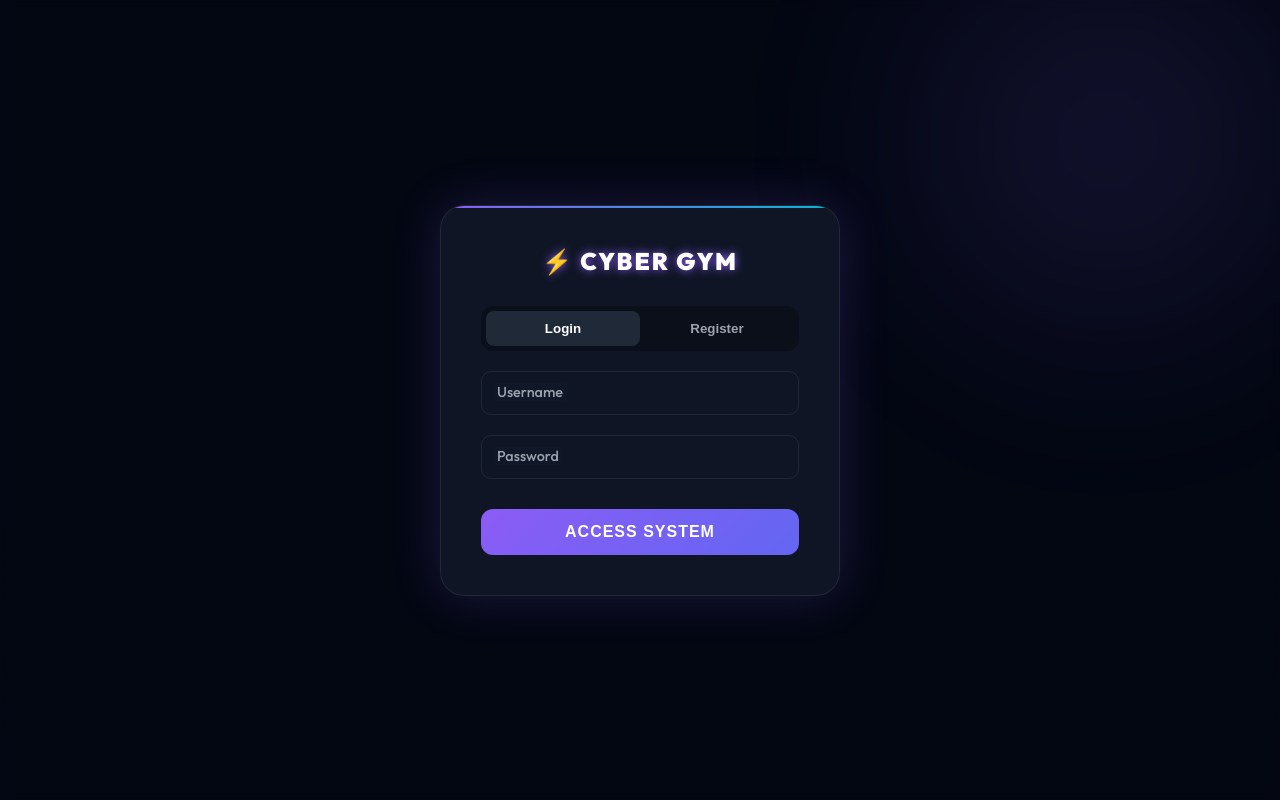
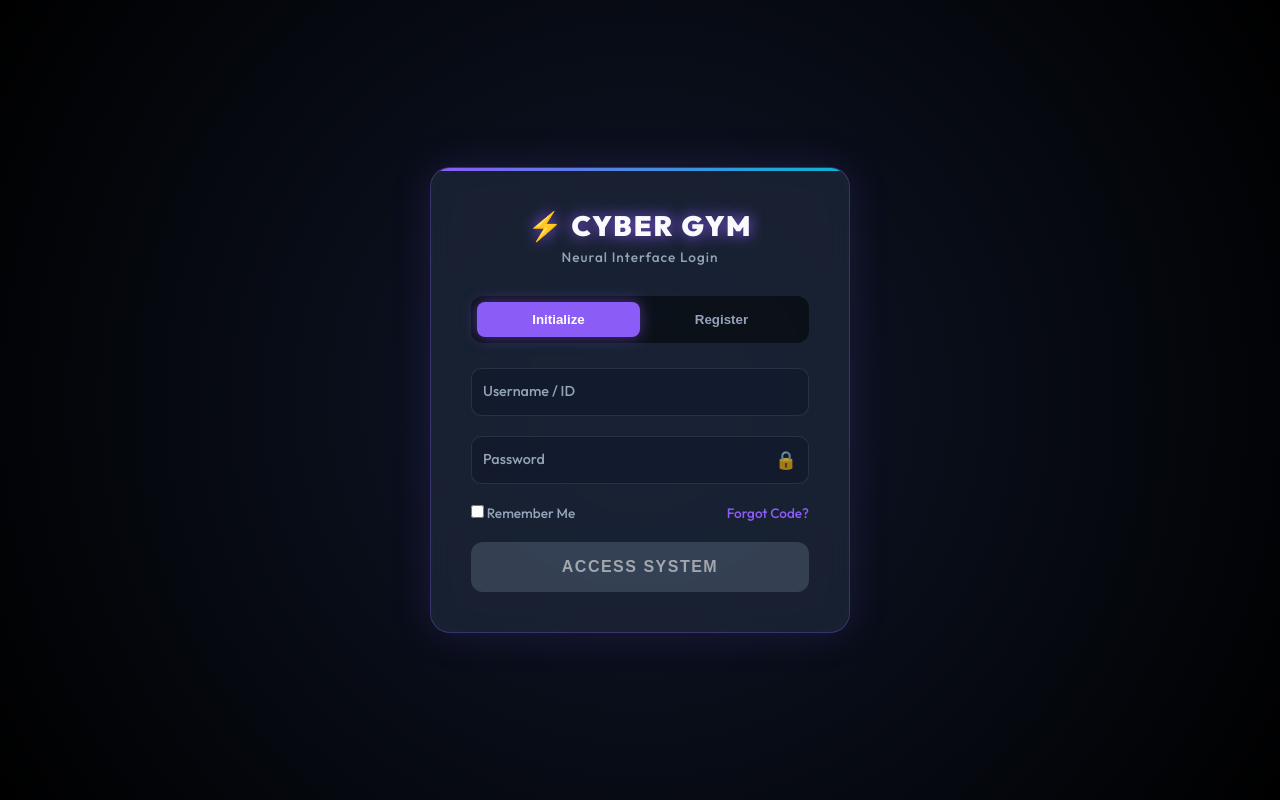
Before and after one commit to Pisedh/Gym_schedule-daily, a Vue app in the folder gymschedule/: page /login in a window 1280 px wide. Built offline with nearby package versions, Linux system fonts and the light colour scheme.

Commit message:
update login page

```diff
--- a/gymschedule/src/views/Auth.vue
+++ b/gymschedule/src/views/Auth.vue
@@ -1,19 +1,49 @@
 <script setup>
-import { ref } from 'vue';
+import { ref, computed } from 'vue';
 import { useRouter } from 'vue-router';
 
 const router = useRouter();
+
+// --- State ---
 const authMode = ref('login');
-const authForm = ref({ username: '', password: '' });
+const isLoading = ref(false);
+const showPassword = ref(false);
+const rememberMe = ref(false);
 const authError = ref('');
 
+const authForm = ref({
+  username: '',
+  password: '',
+  confirmPassword: ''
+});
+
+// --- Computed ---
+const passwordStrength = computed(() => {
+  const pass = authForm.value.password;
+  if (!pass) return 0;
+  let score = 0;
+  if (pass.length > 5) score += 33;
+  if (pass.length > 8 && /[A-Z]/.test(pass)) score += 33;
+  if (/[0-9]/.test(pass) && /[^A-Za-z0-9]/.test(pass)) score += 34;
+  return score;
+});
+
+const isFormValid = computed(() => {
+  if (!authForm.value.username || !authForm.value.password) return false;
+  if (authMode.value === 'register' && authForm.value.password !== authForm.value.confirmPassword) return false;
+  return true;
+});
+
+// --- Audio Effects ---
 const playSound = (type) => {
   const audio = new (window.AudioContext || window.webkitAudioContext)();
   const osc = audio.createOscillator();
   const gain = audio.createGain();
   const now = audio.currentTime;
+
   osc.connect(gain);
   gain.connect(audio.destination);
+
   if (type === 'error') {
     osc.type = 'sawtooth';
     osc.frequency.setValueAtTime(150, now);
@@ -28,32 +58,57 @@ const playSound = (type) => {
   osc.start(now); osc.stop(now + 0.5);
 };
 
-const defaultUser = { name: '', level: 1, xp: 0, nextLevelXp: 500, streak: 0, totalWorkouts: 0, history: [], queue: [] };
+// --- Handlers ---
+const toggleMode = (mode) => {
+  authMode.value = mode;
+  authError.value = '';
+  authForm.value.confirmPassword = '';
+};
 
-const handleAuth = () => {
+const handleAuth = async () => {
   authError.value = '';
-  if (!authForm.value.username || !authForm.value.password) {
-    authError.value = 'Credentials Required'; playSound('error'); return;
+
+  if (authMode.value === 'register' && authForm.value.password !== authForm.value.confirmPassword) {
+    authError.value = 'Passwords do not match';
+    playSound('error');
+    return;
   }
+
+  // Simulate Network Delay for UX
+  isLoading.value = true;
+  await new Promise(resolve => setTimeout(resolve, 800));
+
   const db = JSON.parse(localStorage.getItem('cybergym_users') || '{}');
   const { username, password } = authForm.value;
 
   if (authMode.value === 'register') {
-    if (db[username]) { authError.value = 'User already exists'; playSound('error'); return; }
-    const newUser = { ...defaultUser, name: username, password };
-    db[username] = newUser;
-    localStorage.setItem('cybergym_users', JSON.stringify(db));
-    loginUser(username);
+    if (db[username]) {
+      authError.value = 'User ID already exists';
+      playSound('error');
+    } else {
+      const defaultUser = { name: username, level: 1, xp: 0, streak: 0, history: [] };
+      db[username] = { ...defaultUser, password }; // In production, never store raw passwords!
+      localStorage.setItem('cybergym_users', JSON.stringify(db));
+      loginUser(username);
+    }
   } else {
     const user = db[username];
-    if (!user || user.password !== password) { authError.value = 'Invalid Coordinates'; playSound('error'); return; }
-    loginUser(username);
+    if (!user || user.password !== password) {
+      authError.value = 'Invalid Coordinates (Incorrect Username or Password)';
+      playSound('error');
+    } else {
+      loginUser(username);
+    }
   }
+  isLoading.value = false;
 };
 
 const loginUser = (username) => {
   playSound('login');
   localStorage.setItem('cybergym_session', username);
+  if (rememberMe.value) {
+    localStorage.setItem('cybergym_remember', username);
+  }
   router.push('/');
 };
 </script>
@@ -61,35 +116,316 @@ const loginUser = (username) => {
 <template>
   <div class="auth-container">
     <div class="auth-card">
-      <div class="auth-logo">⚡ CYBER GYM</div>
+      <div class="auth-header">
+        <div class="auth-logo">⚡ CYBER GYM</div>
+        <p class="auth-subtitle">Neural Interface Login</p>
+      </div>
+
       <div class="auth-tabs">
-        <button :class="{ active: authMode === 'login' }" @click="authMode = 'login'; authError = ''">Login</button>
-        <button :class="{ active: authMode === 'register' }" @click="authMode = 'register'; authError = ''">Register</button>
+        <button :class="{ active: authMode === 'login' }" @click="toggleMode('login')">Initialize</button>
+        <button :class="{ active: authMode === 'register' }" @click="toggleMode('register')">Register</button>
       </div>
+
       <form @submit.prevent="handleAuth" class="auth-form">
-        <div class="input-group"><input v-model="authForm.username" type="text" placeholder=" " required><label>Username</label></div>
-        <div class="input-group"><input v-model="authForm.password" type="password" placeholder=" " required><label>Password</label></div>
-        <p v-if="authError" class="auth-error">⚠ {{ authError }}</p>
-        <button type="submit" class="auth-btn">{{ authMode === 'login' ? 'ACCESS SYSTEM' : 'CREATE ID' }}</button>
+        <div class="input-group">
+          <input v-model="authForm.username" type="text" placeholder=" " required id="username">
+          <label for="username">Username / ID</label>
+        </div>
+
+        <div class="input-group">
+          <input
+            v-model="authForm.password"
+            :type="showPassword ? 'text' : 'password'"
+            placeholder=" "
+            required
+            id="password"
+          >
+          <label for="password">Password</label>
+          <button type="button" class="icon-btn" @click="showPassword = !showPassword">
+            {{ showPassword ? '👁' : '🔒' }}
+          </button>
+        </div>
+
+        <div v-if="authMode === 'register' && authForm.password" class="strength-meter">
+          <div class="strength-bar" :style="{ width: passwordStrength + '%', background: passwordStrength > 66 ? '#10b981' : passwordStrength > 33 ? '#f59e0b' : '#ef4444' }"></div>
+        </div>
+
+        <Transition name="fade">
+          <div v-if="authMode === 'register'" class="input-group">
+            <input v-model="authForm.confirmPassword" type="password" placeholder=" " required id="confirm">
+            <label for="confirm">Confirm Password</label>
+          </div>
+        </Transition>
+
+        <div v-if="authMode === 'login'" class="form-options">
+          <label class="checkbox-container">
+            <input type="checkbox" v-model="rememberMe">
+            <span class="checkmark"></span>
+            Remember Me
+          </label>
+          <a href="#" class="forgot-link">Forgot Code?</a>
+        </div>
+
+        <Transition name="shake">
+          <p v-if="authError" class="auth-error">⚠ {{ authError }}</p>
+        </Transition>
+
+        <button type="submit" class="auth-btn" :disabled="isLoading || !isFormValid">
+          <span v-if="isLoading" class="spinner"></span>
+          <span v-else>{{ authMode === 'login' ? 'ACCESS SYSTEM' : 'CREATE PROFILE' }}</span>
+        </button>
       </form>
     </div>
   </div>
 </template>
 
 <style scoped>
-.auth-container { position: absolute; inset: 0; z-index: 50; display: flex; align-items: center; justify-content: center; backdrop-filter: blur(5px); }
-.auth-card { background: rgba(17, 24, 39, 0.9); border: 1px solid var(--border); border-radius: 24px; padding: 40px; width: 100%; max-width: 400px; box-shadow: 0 0 50px rgba(139, 92, 246, 0.2); position: relative; overflow: hidden; }
-.auth-card::before { content: ''; position: absolute; top: 0; left: 0; width: 100%; height: 2px; background: linear-gradient(90deg, var(--primary), var(--accent)); }
-.auth-logo { font-size: 24px; font-weight: 900; text-align: center; margin-bottom: 30px; letter-spacing: 2px; text-shadow: 0 0 10px var(--primary); color: white; }
-.auth-tabs { display: flex; background: rgba(0,0,0,0.3); padding: 5px; border-radius: 12px; margin-bottom: 20px; }
-.auth-tabs button { flex: 1; background: transparent; border: none; color: var(--text-dim); padding: 10px; cursor: pointer; border-radius: 8px; font-weight: 600; transition: 0.3s; }
-.auth-tabs button.active { background: var(--surface-highlight); color: white; }
-.input-group { position: relative; margin-bottom: 20px; }
-.input-group input { width: 100%; background: transparent; border: 1px solid var(--border); padding: 12px; border-radius: 10px; color: white; font-size: 1rem; transition: 0.3s; }
-.input-group input:focus { border-color: var(--primary); box-shadow: 0 0 10px var(--primary-glow); }
-.input-group label { position: absolute; left: 12px; top: 12px; color: var(--text-dim); font-size: 0.9rem; pointer-events: none; transition: 0.3s; background: rgba(17, 24, 39, 0.9); padding: 0 4px; }
-.input-group input:focus ~ label, .input-group input:not(:placeholder-shown) ~ label { top: -10px; font-size: 0.75rem; color: var(--primary); }
-.auth-btn { width: 100%; padding: 14px; border: none; border-radius: 12px; background: linear-gradient(135deg, var(--primary), #6366f1); color: white; font-weight: 700; cursor: pointer; margin-top: 10px; font-size: 1rem; letter-spacing: 1px; transition: 0.3s; }
-.auth-btn:hover { box-shadow: 0 0 20px var(--primary-glow); transform: scale(1.02); }
-.auth-error { color: var(--danger); text-align: center; font-size: 0.9rem; margin-top: 15px; }
+/* Base Theme Variables */
+* {
+  --primary: #8b5cf6;
+  --accent: #06b6d4;
+  --bg-dark: #0f172a;
+  --surface: rgba(30, 41, 59, 0.7);
+  --border: rgba(139, 92, 246, 0.3);
+  --text-primary: #f8fafc;
+  --text-dim: #94a3b8;
+  --danger: #ef4444;
+}
+
+.auth-container {
+  position: absolute;
+  inset: 0;
+  z-index: 50;
+  display: flex;
+  align-items: center;
+  justify-content: center;
+  background: radial-gradient(circle at center, var(--bg-dark), #000);
+  backdrop-filter: blur(10px);
+}
+
+.auth-card {
+  background: var(--surface);
+  border: 1px solid var(--border);
+  border-radius: 20px;
+  padding: 40px;
+  width: 100%;
+  max-width: 420px;
+  box-shadow: 0 0 40px rgba(139, 92, 246, 0.15), inset 0 0 20px rgba(255,255,255,0.02);
+  backdrop-filter: blur(12px);
+  position: relative;
+  overflow: hidden;
+}
+
+.auth-card::before {
+  content: '';
+  position: absolute;
+  top: 0;
+  left: 0;
+  width: 100%;
+  height: 3px;
+  background: linear-gradient(90deg, var(--primary), var(--accent));
+}
+
+.auth-header {
+  text-align: center;
+  margin-bottom: 30px;
+}
+
+.auth-logo {
+  font-size: 28px;
+  font-weight: 900;
+  color: var(--text-primary);
+  letter-spacing: 2px;
+  text-shadow: 0 0 15px var(--primary);
+}
+
+.auth-subtitle {
+  color: var(--text-dim);
+  font-size: 0.85rem;
+  letter-spacing: 1px;
+  margin-top: 5px;
+}
+
+.auth-tabs {
+  display: flex;
+  background: rgba(0,0,0,0.5);
+  padding: 6px;
+  border-radius: 12px;
+  margin-bottom: 25px;
+}
+
+.auth-tabs button {
+  flex: 1;
+  background: transparent;
+  border: none;
+  color: var(--text-dim);
+  padding: 10px;
+  cursor: pointer;
+  border-radius: 8px;
+  font-weight: 600;
+  transition: all 0.3s cubic-bezier(0.4, 0, 0.2, 1);
+}
+
+.auth-tabs button.active {
+  background: var(--primary);
+  color: white;
+  box-shadow: 0 0 15px rgba(139, 92, 246, 0.5);
+}
+
+/* Form Inputs */
+.input-group {
+  position: relative;
+  margin-bottom: 20px;
+}
+
+.input-group input {
+  width: 100%;
+  background: rgba(15, 23, 42, 0.6);
+  border: 1px solid rgba(255,255,255,0.1);
+  padding: 14px 12px;
+  border-radius: 10px;
+  color: var(--text-primary);
+  font-size: 1rem;
+  transition: 0.3s;
+  outline: none;
+}
+
+.input-group input:focus {
+  border-color: var(--primary);
+  box-shadow: 0 0 15px rgba(139, 92, 246, 0.3);
+}
+
+.input-group label {
+  position: absolute;
+  left: 12px;
+  top: 14px;
+  color: var(--text-dim);
+  font-size: 0.9rem;
+  pointer-events: none;
+  transition: 0.3s;
+  background: transparent;
+}
+
+.input-group input:focus ~ label,
+.input-group input:not(:placeholder-shown) ~ label {
+  top: -10px;
+  left: 10px;
+  font-size: 0.75rem;
+  color: var(--primary);
+  background: var(--bg-dark);
+  padding: 0 6px;
+  border-radius: 4px;
+}
+
+.icon-btn {
+  position: absolute;
+  right: 12px;
+  top: 14px;
+  background: transparent;
+  border: none;
+  cursor: pointer;
+  font-size: 1.1rem;
+  opacity: 0.7;
+  transition: 0.2s;
+}
+
+.icon-btn:hover {
+  opacity: 1;
+}
+
+/* Extras (Strength, Remember Me) */
+.strength-meter {
+  height: 4px;
+  background: rgba(255,255,255,0.1);
+  border-radius: 2px;
+  margin: -10px 0 20px 0;
+  overflow: hidden;
+}
+
+.strength-bar {
+  height: 100%;
+  transition: width 0.3s ease, background 0.3s ease;
+}
+
+.form-options {
+  display: flex;
+  justify-content: space-between;
+  align-items: center;
+  font-size: 0.85rem;
+  margin-bottom: 20px;
+  color: var(--text-dim);
+}
+
+.forgot-link {
+  color: var(--primary);
+  text-decoration: none;
+  transition: 0.2s;
+}
+
+.forgot-link:hover {
+  text-shadow: 0 0 5px var(--primary);
+}
+
+/* Submit Button & Loaders */
+.auth-btn {
+  width: 100%;
+  padding: 14px;
+  border: none;
+  border-radius: 12px;
+  background: linear-gradient(135deg, var(--primary), var(--accent));
+  color: white;
+  font-weight: 700;
+  cursor: pointer;
+  font-size: 1rem;
+  letter-spacing: 1.5px;
+  transition: all 0.3s;
+  display: flex;
+  justify-content: center;
+  align-items: center;
+  min-height: 50px;
+}
+
+.auth-btn:hover:not(:disabled) {
+  box-shadow: 0 0 25px rgba(139, 92, 246, 0.6);
+  transform: translateY(-2px);
+}
+
+.auth-btn:disabled {
+  opacity: 0.6;
+  cursor: not-allowed;
+  background: #475569;
+}
+
+.spinner {
+  width: 20px;
+  height: 20px;
+  border: 3px solid rgba(255,255,255,0.3);
+  border-top-color: white;
+  border-radius: 50%;
+  animation: spin 0.8s linear infinite;
+}
+
+@keyframes spin { 100% { transform: rotate(360deg); } }
+
+.auth-error {
+  color: var(--danger);
+  text-align: center;
+  font-size: 0.9rem;
+  margin-top: 10px;
+  margin-bottom: 15px;
+  background: rgba(239, 68, 68, 0.1);
+  padding: 8px;
+  border-radius: 6px;
+}
+
+/* Transitions */
+.fade-enter-active, .fade-leave-active { transition: opacity 0.3s ease, transform 0.3s ease; }
+.fade-enter-from, .fade-leave-to { opacity: 0; transform: translateY(-10px); }
+
+.shake-enter-active { animation: shake 0.5s; }
+@keyframes shake {
+  0%, 100% { transform: translateX(0); }
+  25% { transform: translateX(-5px); }
+  75% { transform: translateX(5px); }
+}
 </style>
```
